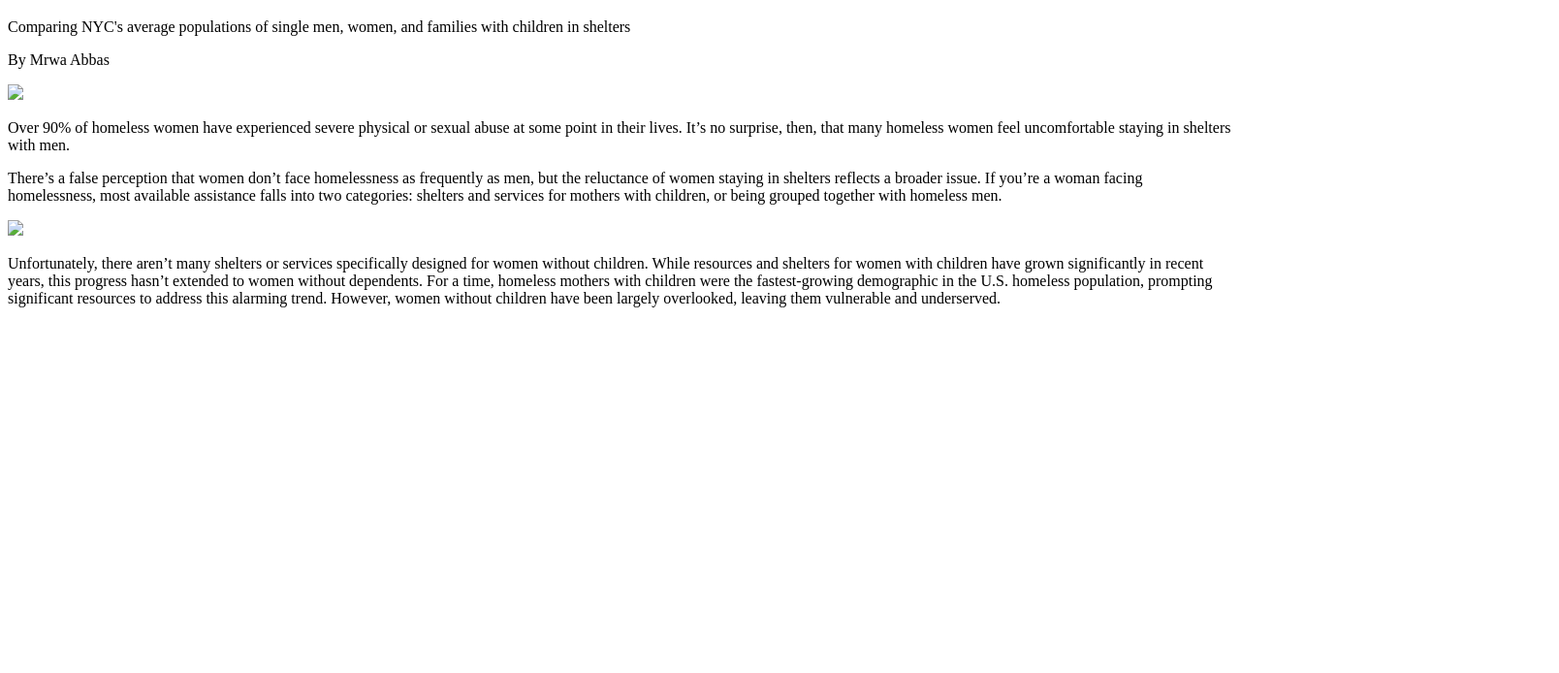
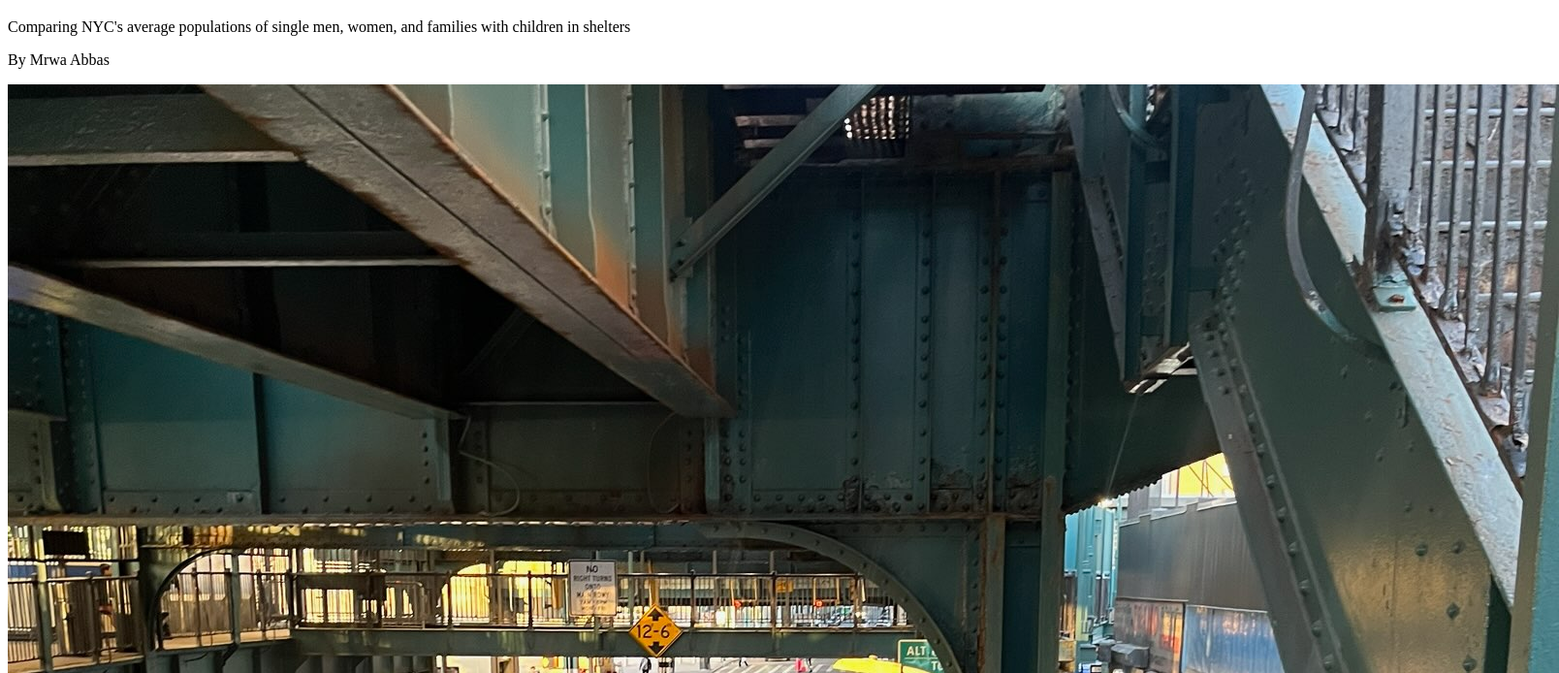
Before and after one commit to mrwaabbas/Assignment-2, a plain HTML site: page index.html in a window 1280 px wide. Shown: the part 62-756 px from the top of the page at 97% size, 1608 px wide, since content can reach past the window. Drawn offline with Linux system fonts and the light colour scheme.

Commit message:
Update index.html

```diff
--- a/index.html
+++ b/index.html
@@ -12,7 +12,7 @@
         <body>
             <p> Comparing NYC's average populations of single men, women, and families with children in shelters </p>
             <p> By Mrwa Abbas</p>
-            <img src="images/FullSizeR.jpg">
+            <img src="FullSizeR.jpg">
 
             <p> Over 90% of homeless women have experienced severe physical or sexual abuse at some point in their lives.
                  It’s no surprise, then, that many homeless women feel uncomfortable staying in shelters with men.
@@ -22,7 +22,7 @@
                     homelessness, most available assistance falls into two categories: shelters and services
                     for mothers with children, or being grouped together with homeless men. </p>
 
-                    <img src="images/Shelters in NYC chart.png">
+                    <img src="Shelters in NYC chart.png">
 
                <p> Unfortunately, there aren’t many shelters or services specifically designed for women without
                 children. While resources and shelters for women with children have grown significantly in recent years,
```
